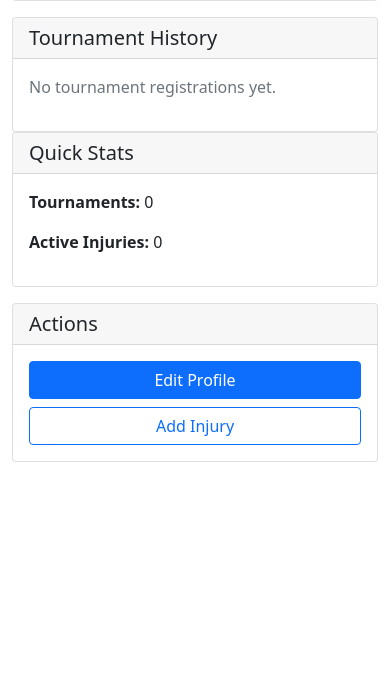
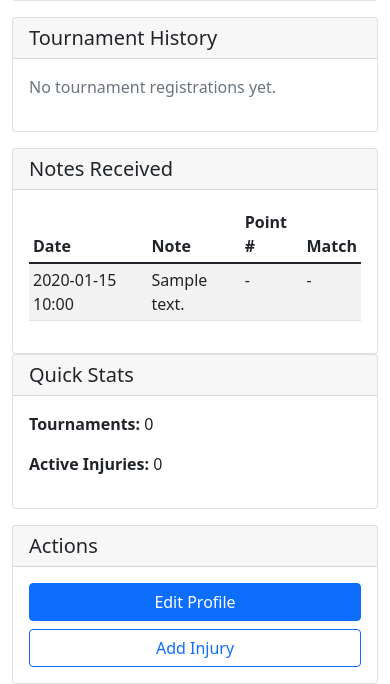
Before and after one commit to parker-macdonald/arctos, a Flask app: page /players/1 in a window 390 px wide. Shown: the part 579-1263 px from the top of the page. Before the commit the page ends 1041 px from the top, so only its background shows below. Run offline with Flask 3, Linux system fonts and the light colour scheme; a user stored in the database is signed in; tables that the repository leaves empty hold one stand-in row (values such as "Sample post"); grey boxes marked "Sample" are stand-in pictures.

Commit message:
at least refs can in theory see notes now, and same with players and teams for their own notes. still need refs to have an easier time seeing notes and injuries but this is functional. need to make it better on mobile screens too. lastly need to implement dynamic scheduling

```diff
--- a/app.py
+++ b/app.py
@@ -98,7 +98,52 @@ def player_profile(player_id):
     registrations = PlayerRegistration.query.filter_by(player=player_id).all()
     # Get player's injuries
     injuries = Injury.query.filter_by(player=player_id).order_by(Injury.stamp.desc()).all()
-    return render_template('player_profile.html', player=player, registrations=registrations, injuries=injuries)
+    # Get notes addressed to this player (visible to the player themselves or head refs)
+    is_head_ref_flag = is_head_ref_any(player_id)
+    player_notes = []
+    if current_user.is_authenticated and (current_user.id == player_id or is_head_ref_flag):
+        try:
+            player_notes = MatchNote.query.filter_by(player_id=player_id).order_by(MatchNote.created_at.desc()).all()
+        except Exception:
+            player_notes = []
+    # Build rows with point index within the match (1-based)
+    player_note_rows = []
+    if player_notes:
+        # cache points per match
+        match_to_points = {}
+        for note in player_notes:
+            idx = '-'  # default when no point
+            match_obj = getattr(note, 'match_obj', None)
+            if match_obj and note.point_id:
+                match_id = match_obj.uuid
+                if match_id not in match_to_points:
+                    pts = Point.query.filter_by(match=match_id).order_by(Point.stamp).all()
+                    match_to_points[match_id] = [p.uuid for p in pts]
+                order = match_to_points.get(match_id, [])
+                if note.point_id in order:
+                    idx = order.index(note.point_id) + 1
+            player_note_rows.append({
+                'created_at': note.created_at,
+                'text': note.text,
+                'match_obj': match_obj,
+                'point_index': idx
+            })
+    return render_template('player_profile.html', player=player, registrations=registrations, injuries=injuries, player_notes=player_note_rows, is_head_ref=is_head_ref_flag)
+
+def is_head_ref_any(viewed_player_id: str) -> bool:
+    # Helper: is the current user a head ref in any tournament?
+    if not current_user.is_authenticated:
+        return False
+    try:
+        tournaments = Tournament.query.all()
+        for t in tournaments:
+            if t.head_refs:
+                head_refs_list = [ref.strip() for ref in t.head_refs.split(',') if ref.strip()]
+                if current_user.id in head_refs_list:
+                    return True
+    except Exception:
+        return False
+    return False
 
 @app.route('/teams/<team_id>')
 def team_profile(team_id):
@@ -121,7 +166,39 @@ def team_profile(team_id):
             ).all()
             tournament_players[team_reg.event] = accepted_players
 
-    return render_template('team_profile.html', team=team, team_registrations=team_registrations, player_registrations=player_registrations, tournaments=tournaments, tournament_players=tournament_players)
+    # Notes for this team (team-level notes only), visible to the team itself or head refs
+    is_head_ref_flag = is_head_ref_any(team_id)
+    team_notes = []
+    if current_user.is_authenticated and (current_user.id == team_id or is_head_ref_flag):
+        try:
+            from sqlalchemy import or_
+            candidate_notes = MatchNote.query.filter(or_(MatchNote.target=='TEAM1', MatchNote.target=='TEAM2')).order_by(MatchNote.created_at.desc()).all()
+            # Build rows with point index within the match (1-based) and match link
+            match_to_points = {}
+            for n in candidate_notes:
+                m = Match.query.get(n.match)
+                if not m:
+                    continue
+                if not ((m.team1 == team_id) or (m.team2 == team_id)):
+                    continue
+                idx = '-'
+                if n.point_id:
+                    mid = m.uuid
+                    if mid not in match_to_points:
+                        pts = Point.query.filter_by(match=mid).order_by(Point.stamp).all()
+                        match_to_points[mid] = [p.uuid for p in pts]
+                    order = match_to_points.get(mid, [])
+                    if n.point_id in order:
+                        idx = order.index(n.point_id) + 1
+                team_notes.append({
+                    'created_at': n.created_at,
+                    'text': n.text,
+                    'match_obj': m,
+                    'point_index': idx
+                })
+        except Exception:
+            team_notes = []
+    return render_template('team_profile.html', team=team, team_registrations=team_registrations, player_registrations=player_registrations, tournaments=tournaments, tournament_players=tournament_players, team_notes=team_notes, is_head_ref=is_head_ref_flag)
 
 @app.route('/players/<player_id>/edit', methods=['GET', 'POST'])
 @login_required
--- a/templates/player_profile.html
+++ b/templates/player_profile.html
@@ -145,6 +145,48 @@
             </div>
         </div>
         {% endif %}
+
+        {% if current_user.is_authenticated and (current_user.id == player.id or is_head_ref) %}
+        <div class="card mt-3">
+            <div class="card-header">
+                <h5 class="mb-0">Notes Received</h5>
+            </div>
+            <div class="card-body">
+                {% if player_notes %}
+                <div class="table-responsive">
+                    <table class="table table-striped table-sm">
+                        <thead>
+                            <tr>
+                                <th>Date</th>
+                                <th>Note</th>
+                                <th>Point #</th>
+                                <th>Match</th>
+                            </tr>
+                        </thead>
+                        <tbody>
+                            {% for note in player_notes %}
+                            <tr>
+                                <td>{{ note.created_at.strftime('%Y-%m-%d %H:%M') if note.created_at }}</td>
+                                <td>{{ note.text }}</td>
+                                <td>{{ note.point_index }}</td>
+                                <td>
+                                    {% if note.match_obj %}
+                                        <a href="/{{ note.match_obj.event }}/match?id={{ note.match_obj.uuid }}">{{ note.match_obj.name }}</a>
+                                    {% else %}
+                                        -
+                                    {% endif %}
+                                </td>
+                            </tr>
+                            {% endfor %}
+                        </tbody>
+                    </table>
+                </div>
+                {% else %}
+                <p class="text-muted">No notes for this player.</p>
+                {% endif %}
+            </div>
+        </div>
+        {% endif %}
     </div>
 
     <div class="col-md-4">
@@ -157,6 +199,8 @@
                 <p><strong>Active Injuries:</strong> {{ injuries|selectattr('show')|list|length }}</p>
             </div>
         </div>
+
+
 
         {% if current_user.is_authenticated and current_user.id == player.id %}
         <div class="card mt-3">
```
Also changed, not shown: templates/team_profile.html (+44 -0 lines).
